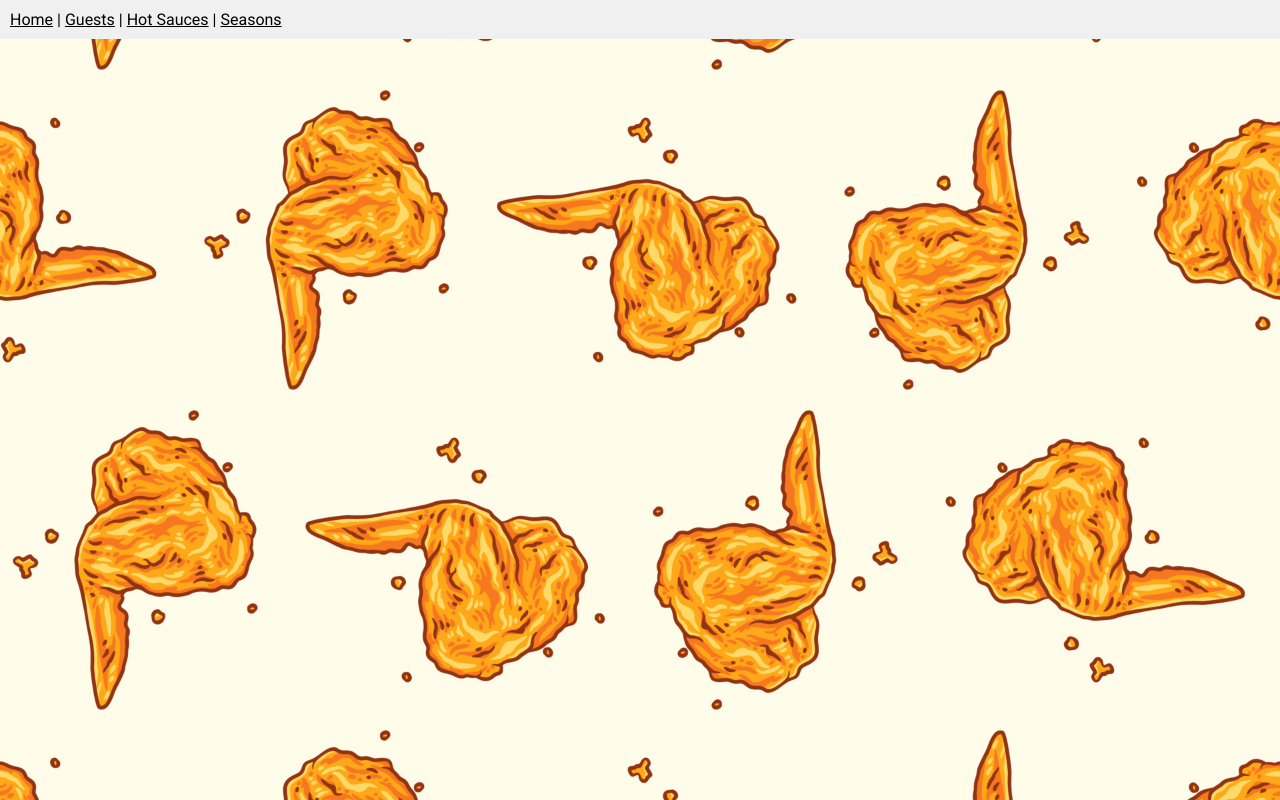
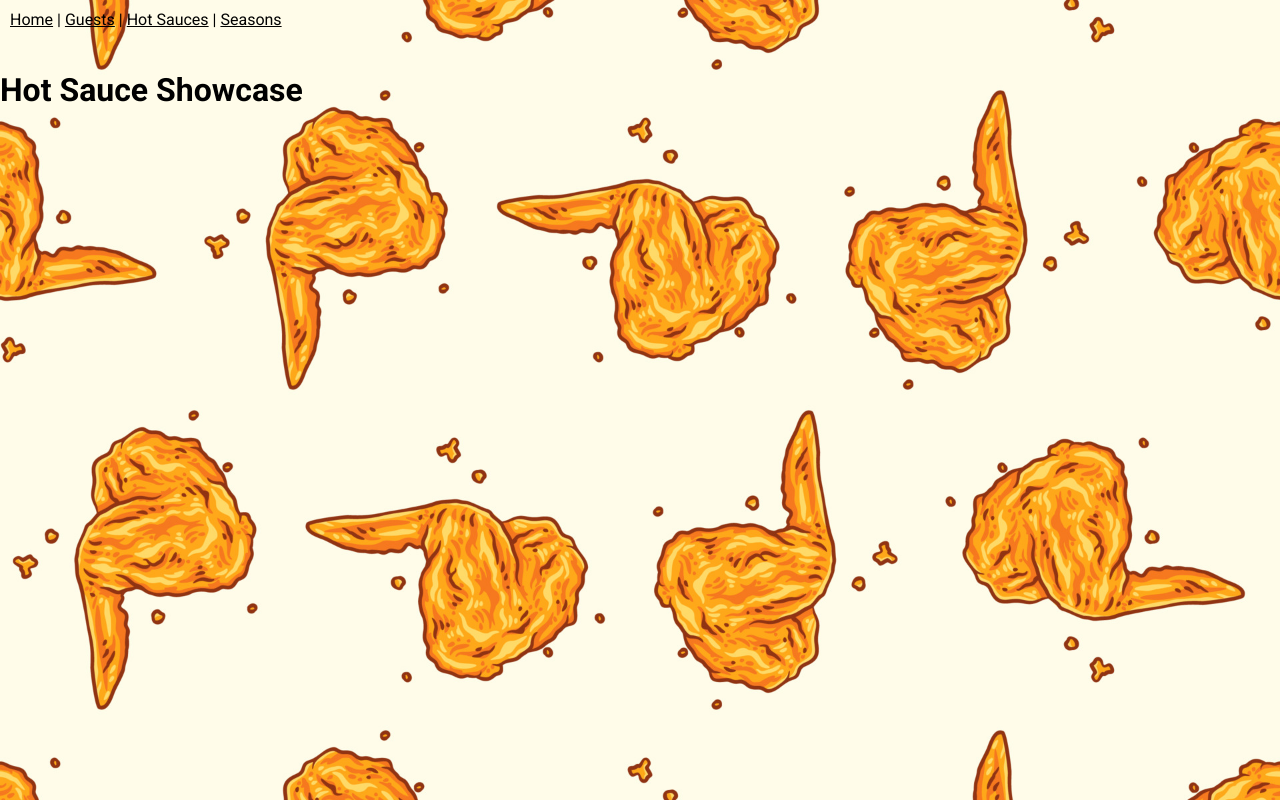
Before and after one commit to juanedcabrera/calientes, a Next.js app: page /sauces in a window 1280 px wide. Built offline with nearby package versions, Linux system fonts and the light colour scheme; no server answers.

Commit message:
Small changes to navbar and somesaucesgrid

```diff
--- a/app/grids/somesauces.tsx
+++ b/app/grids/somesauces.tsx
@@ -30,7 +30,7 @@ const getSauces: () => Promise<{ sauces: Sauce[] }> = async () => {
 };
 
 // EpisodesGrid component
-const SaucesGrid = () => {
+const SomeSaucesGrid = () => {
   const wrapperRef = useRef<HTMLDivElement | null>(null);
 
   useEffect(() => {
@@ -64,4 +64,4 @@ const SaucesGrid = () => {
   return <div ref={wrapperRef} />;
 };
 
-export default SaucesGrid;
+export default SomeSaucesGrid;
--- a/app/navbar.jsx
+++ b/app/navbar.jsx
@@ -2,7 +2,7 @@ import Link from 'next/link';
 
 const Navbar = () => {
   return (
-    <nav style={{ position: 'fixed', top: 0, width: '100%', background: '#f0f0f0', padding: '10px' }}>
+    <nav style={{top: 0, width: '100%', padding: '10px', marginBottom: '2rem'}}>
       <Link href="/">Home</Link>
       {' | '}
       <Link href="/guests">Guests</Link>
```
